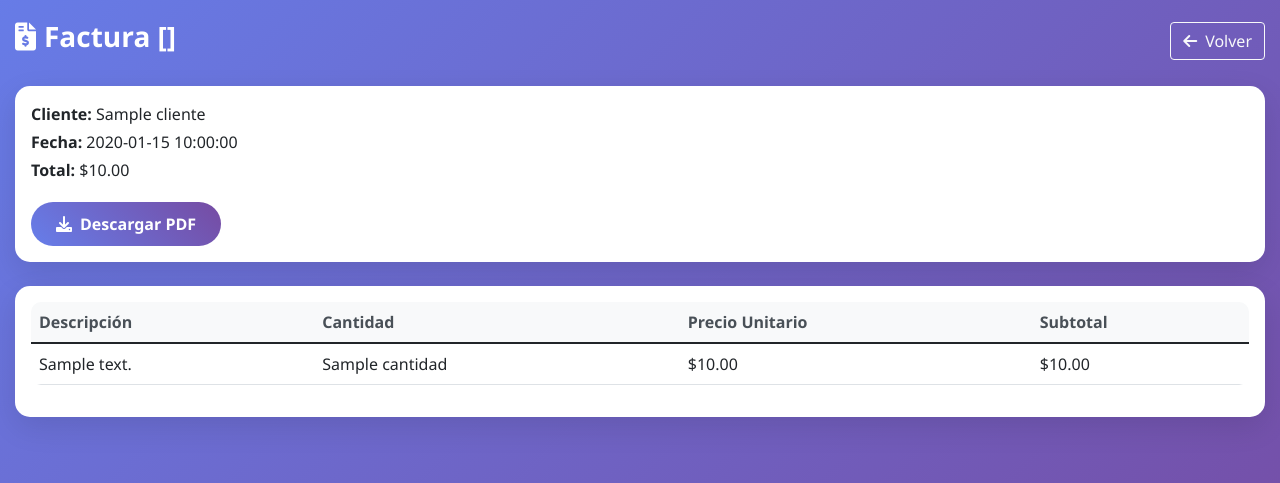
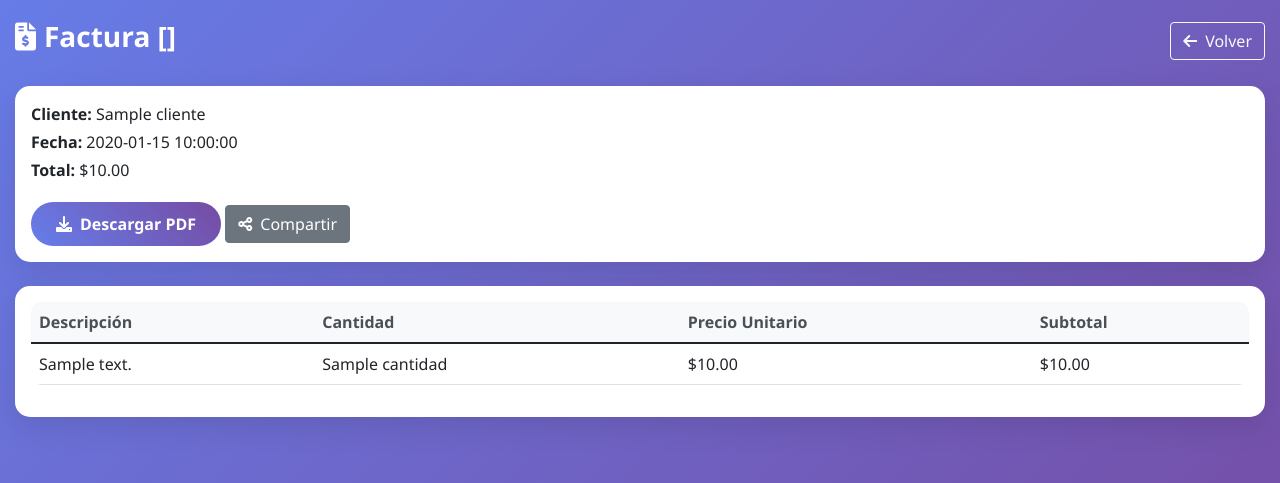
Before and after one commit to WstdCodex/App-Vendedores2, a Flask app: template templates/factura_detalle.html in a window 1280 px wide. Shown: the part 91-574 px from the top of the page. Run offline with Flask 3, Linux system fonts and the light colour scheme; the template is opened without the code that fills it: most values are stand-ins (such as "Sample title", 1, 10 or a date in 2020); some libraries are stand-ins or nearby versions.

Commit message:
Add share button with sharing options on invoice page

```diff
--- a/templates/factura_detalle.html
+++ b/templates/factura_detalle.html
@@ -22,6 +22,9 @@
                 <a href="{{ url_for('descargar_factura_pdf', factura_id=factura.id) }}" class="btn btn-primary mt-3">
                     <i class="fas fa-download me-2"></i>Descargar PDF
                 </a>
+                <button type="button" class="btn btn-secondary mt-3" id="share-button">
+                    <i class="fas fa-share-alt me-2"></i>Compartir
+                </button>
             </div>
         </div>
 
@@ -53,4 +56,63 @@
         </div>
     </div>
 </div>
+<!-- Modal de opciones de compartir -->
+<div class="modal fade" id="shareModal" tabindex="-1" aria-labelledby="shareModalLabel" aria-hidden="true">
+    <div class="modal-dialog">
+        <div class="modal-content">
+            <div class="modal-header">
+                <h5 class="modal-title" id="shareModalLabel">Compartir factura</h5>
+                <button type="button" class="btn-close" data-bs-dismiss="modal" aria-label="Close"></button>
+            </div>
+            <div class="modal-body">
+                <div class="d-grid gap-2">
+                    <a id="whatsappShare" class="btn btn-success" target="_blank">
+                        <i class="fab fa-whatsapp me-2"></i>WhatsApp
+                    </a>
+                    <a id="gmailShare" class="btn btn-danger" target="_blank">
+                        <i class="fas fa-envelope me-2"></i>Gmail
+                    </a>
+                    <a id="instagramShare" class="btn btn-warning" target="_blank">
+                        <i class="fab fa-instagram me-2"></i>Instagram
+                    </a>
+                    <button type="button" class="btn btn-primary" id="printButton">
+                        <i class="fas fa-print me-2"></i>Imprimir
+                    </button>
+                </div>
+            </div>
+        </div>
+    </div>
+</div>
 {% endblock %}
+
+{% block extra_js %}
+{% set factura_url = url_for('factura_detalle', cliente_id=cliente_id, factura_id=factura.id, _external=True) %}
+<script>
+document.getElementById('share-button').addEventListener('click', function() {
+    const shareData = {
+        title: 'Factura {{ factura.nombre }}',
+        text: 'Factura {{ factura.nombre }} - Total ${{ "%.2f"|format(factura.total) }}',
+        url: '{{ factura_url }}'
+    };
+
+    if (navigator.share) {
+        navigator.share(shareData).catch(() => {
+            const modal = new bootstrap.Modal(document.getElementById('shareModal'));
+            modal.show();
+        });
+    } else {
+        const modal = new bootstrap.Modal(document.getElementById('shareModal'));
+        modal.show();
+    }
+});
+
+const facturaUrl = '{{ factura_url }}';
+document.getElementById('whatsappShare').href = `https://wa.me/?text=${encodeURIComponent(facturaUrl)}`;
+document.getElementById('gmailShare').href = `mailto:?subject=${encodeURIComponent('Factura ' + '{{ factura.nombre }}')}&body=${encodeURIComponent(facturaUrl)}`;
+document.getElementById('instagramShare').href = `https://www.instagram.com/?url=${encodeURIComponent(facturaUrl)}`;
+
+document.getElementById('printButton').addEventListener('click', function() {
+    window.print();
+});
+</script>
+{% endblock %}
```
